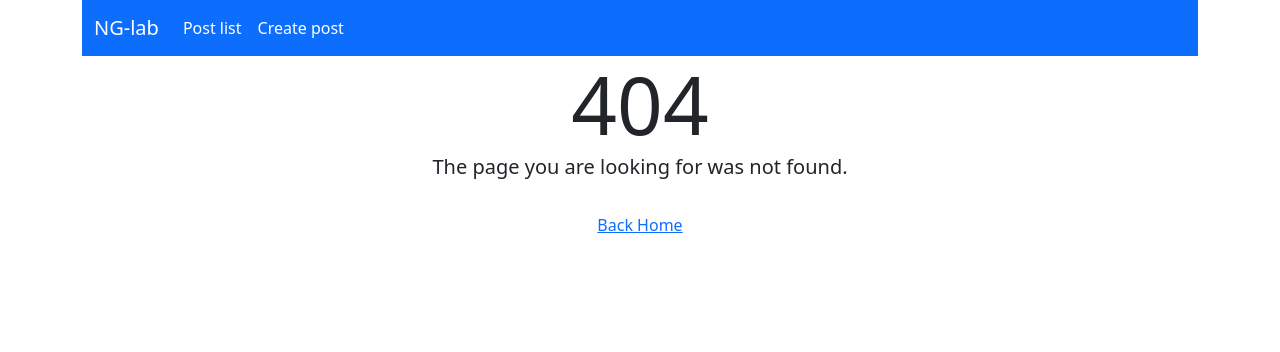
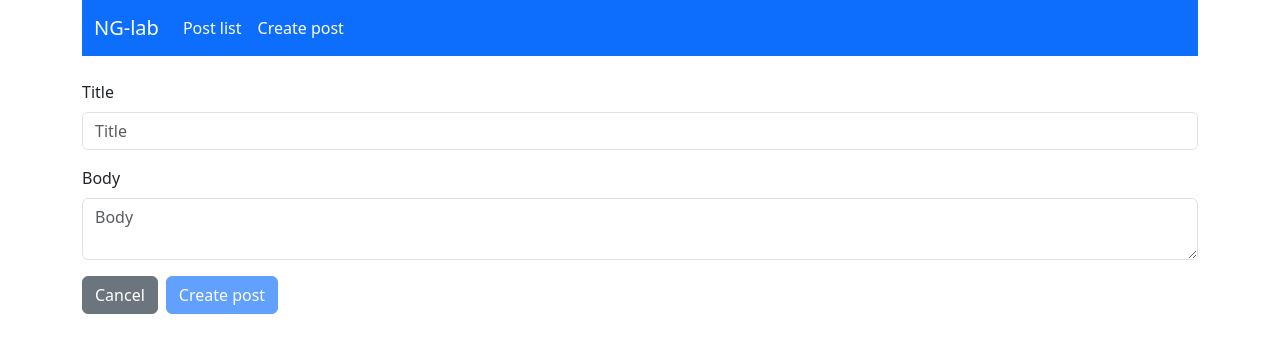
Before and after one commit to febbraroluca/NGCard, an Angular app: page /create-post in a window 1280 px wide. Before the commit this address led to /404. Shown: the top 352 px of the page. Built offline with nearby package versions, Linux system fonts and the light colour scheme.

Commit message:
template driven form

```diff
--- a/src/app/app-routing.module.ts
+++ b/src/app/app-routing.module.ts
@@ -2,9 +2,11 @@ import { NgModule } from '@angular/core';
 import { RouterModule, Routes } from '@angular/router';
 import { CardComponentComponent } from './components/card/card-component.component';
 import { NotfoundComponent } from './components/notfound/notfound.component';
+import { PostformComponent } from './components/postform/postform.component';
 
 const routes: Routes = [
   { path: 'postlist',component: CardComponentComponent },
+  { path: 'create-post',component: PostformComponent },
   { path: '404', component: NotfoundComponent },
   { path: '**', redirectTo: '/404' },
 ];
--- a/src/app/app.module.ts
+++ b/src/app/app.module.ts
@@ -1,6 +1,7 @@
 import { NgModule } from '@angular/core';
 import { BrowserModule } from '@angular/platform-browser';
 import { AppServicesModule } from './app-services.module';
+import { FormsModule } from '@angular/forms';
 
 import { AppRoutingModule } from './app-routing.module';
 import { AppComponent } from './app.component';
@@ -10,6 +11,7 @@ import { HttpClientModule } from '@angular/common/http';
 import { NotfoundComponent } from './components/notfound/notfound.component';
 import { EventcardDirective } from './directives/eventcard.directive';
 import { HeaderComponent } from './components/header/header.component';
+import { PostformComponent } from './components/postform/postform.component';
 
 @NgModule({
   declarations: [
@@ -17,13 +19,15 @@ import { HeaderComponent } from './components/header/header.component';
     CardComponentComponent,
     NotfoundComponent,
     EventcardDirective,
-    HeaderComponent
+    HeaderComponent,
+    PostformComponent
   ],
   imports: [
     BrowserModule,
     AppRoutingModule,
     HttpClientModule,
     AppServicesModule,
+    FormsModule,
   ],
   providers: [],
   bootstrap: [AppComponent]
--- a/src/app/components/header/header.component.html
+++ b/src/app/components/header/header.component.html
@@ -24,7 +24,7 @@
         </li>
         <li class="nav-item">
           <a
-            [routerLink]="['/createpost']"
+            [routerLink]="['/create-post']"
             class="nav-link active"
             routerLinkActive="router-link-active"
             >Create post</a
--- /dev/null
+++ b/src/app/components/postform/postform.component.html
@@ -0,0 +1,41 @@
+<form #postForm="ngForm" (ngSubmit)="onCreatePost(postForm)">
+  <div class="mt-4">
+    <label for="formGroupExampleInput" class="form-label">Title</label>
+    <input
+      type="text"
+      name="title"
+      ngModel
+      required
+      class="form-control"
+      id="formGroupExampleInput"
+      placeholder="Title"
+    />
+  </div>
+
+  <div class="mt-3">
+    <label for="formGroupExampleInput2" class="form-label">Body</label>
+    <textarea
+      name="body"
+      ngModel
+      required
+      class="form-control"
+      id="formGroupExampleInput2"
+      placeholder="Body"
+    ></textarea>
+  </div>
+
+  <button
+    type="button"
+    class="btn btn-secondary mt-3"
+    (click)="onCancel(postForm)"
+  >
+    Cancel
+  </button>
+  <button
+    type="submit"
+    class="btn btn-primary ms-2 mt-3"
+    [disabled]="!postForm.valid"
+  >
+    Create post
+  </button>
+</form>
--- /dev/null
+++ b/src/app/components/postform/postform.component.ts
@@ -0,0 +1,21 @@
+import { Component } from '@angular/core';
+import { NgForm } from '@angular/forms';
+
+@Component({
+  selector: 'app-postform',
+  templateUrl: './postform.component.html',
+  styleUrls: ['./postform.component.css'],
+})
+export class PostformComponent {
+
+  onCreatePost(form: NgForm) {
+    if (form.valid) {
+      console.log(form.value)
+      form.resetForm()
+    }
+  }
+
+  onCancel(form: NgForm) {
+    form.resetForm();
+  }
+}
```
Also changed, not shown: src/app/components/postform/postform.component.css (added).
